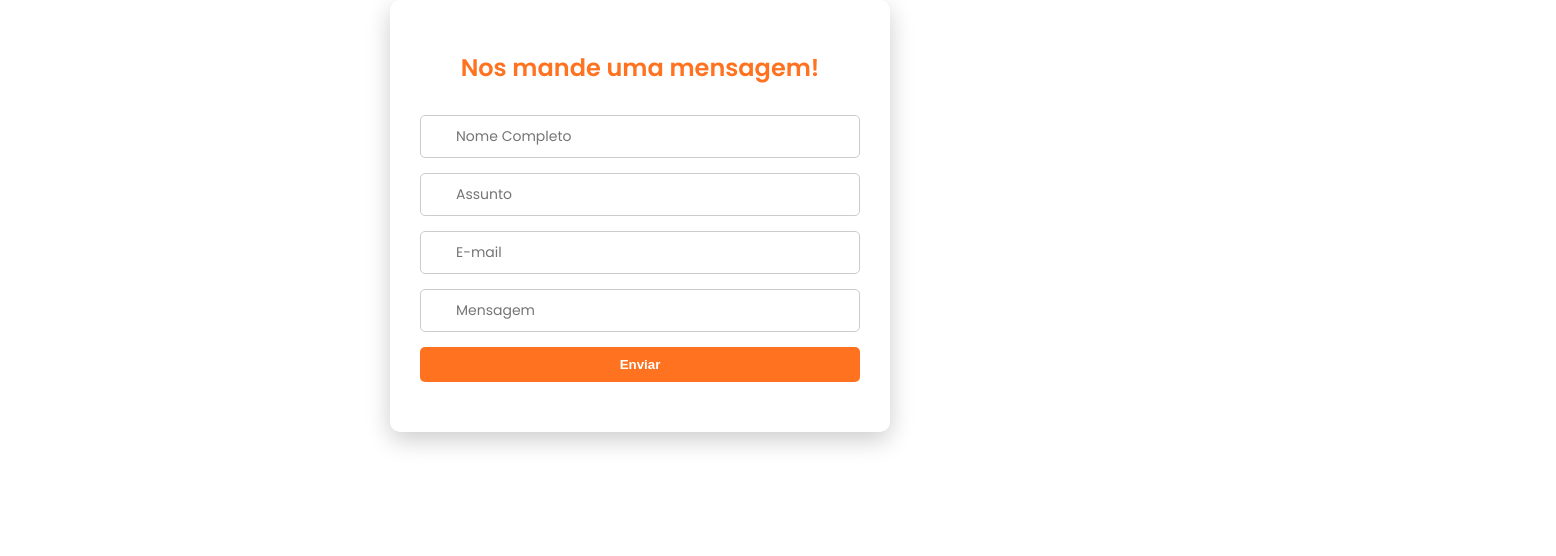
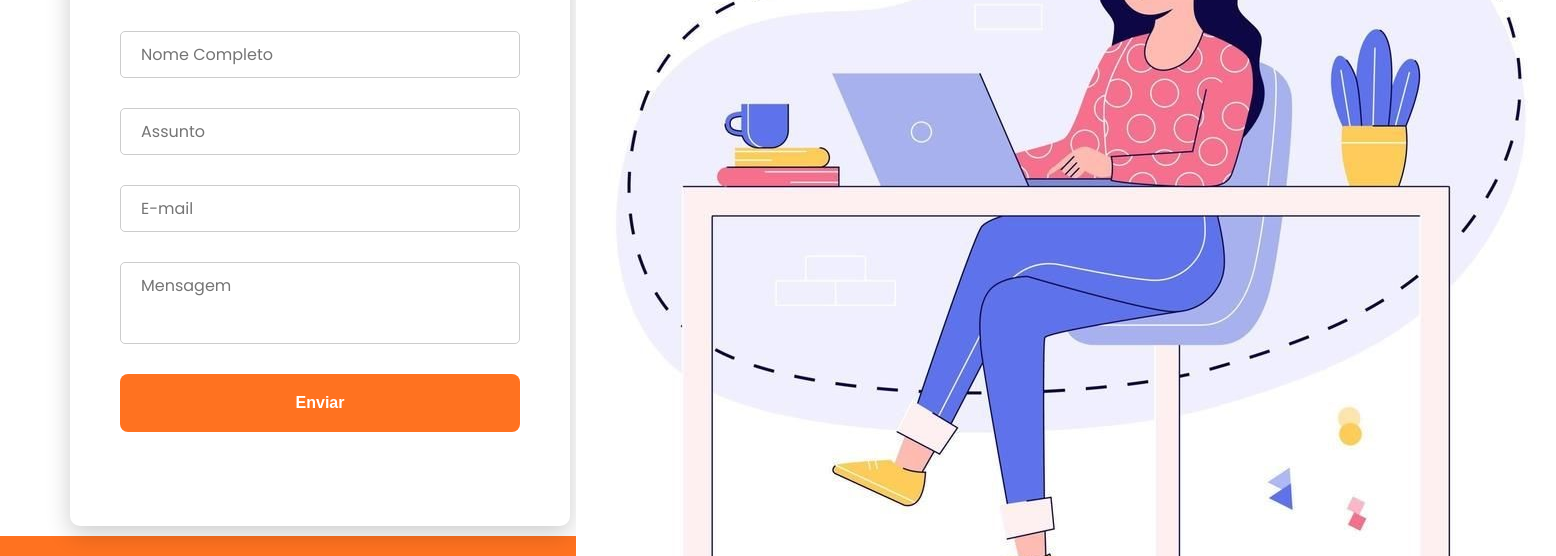
Before and after one commit to Akira-EXXE/Creativepik, a website: page public/Pages/Contato.html in a window 1280 px wide. Shown: the part 396-952 px from the top of the page, 1556 px wide, since content can reach past the window. Drawn offline with Linux system fonts and the light colour scheme; files whose address does not match are found by name.

Commit message:
Contato Ajustes

```diff
--- a/public/Pages/Contato.html
+++ b/public/Pages/Contato.html
@@ -23,7 +23,7 @@
         </div>
 
         <ul class="nav-list">
-          <li><a href="#">Explorar</a></li>
+          <li><a href="../index.html">Explorar</a></li>
           <li><a href="#">Direitos Autorais</a></li>
           <li><a href="Sobre.html">Sobre</a></li>
           <li><a href="#">Contato</a></li>
@@ -41,10 +41,10 @@
     </div>
 
     <ul class="nav-list">
-      <li><a href="#">Explorar</a></li>
+      <li><a href="../index.html">Explorar</a></li>
       <li><a href="#">Direitos Autorais</a></li>
-      <li><a href="#">Sobre</a></li>
-      <li><a href="#">Contato</a></li>
+      <li><a href="Sobre.html">Sobre</a></li>
+      <li><a href="Contato.html">Contato</a></li>
       <li><a href="#">Carregar</a></li>
       <li><a href="#">Perfil</a></li>
       <li><a href="logout.html">Sair</a></li>
@@ -65,25 +65,30 @@
 <div class="contato-container">
     <div class="contato-wrapper">
 
-        <form class="form contato-form">
+        <form class="contato-form">
             <h2 class="contato-h2">Nos mande uma mensagem!</h2>
-        <div class="input-group">
-             <input type="text" placeholder="Nome Completo" required>
+        <div class="input-contato">
+             <input class="input-text" type="text" placeholder="Nome Completo" required>
         </div>
-          <div class="input-group">
-             <input type="text" placeholder="Assunto" required>
+          <div class="input-contato">
+             <input class="input-text" type="text" placeholder="Assunto" required>
         </div>
-        <div class="input-group">
-             <input type="email" placeholder="E-mail" required>
+        <div class="input-contato">
+             <input class="input-text" type="email" placeholder="E-mail" required>
         </div>
-        <div class="input-group">
-             <input class="input-bigtext" type="text" placeholder="Mensagem" required>
+        <div class="input-contato">
+             <input class="input-text input-bigtext" type="text" placeholder="Mensagem" required>
         </div>
          <button type="submit" class="contato-btn">Enviar</button>
         </form>
 
     </div>
+
+    <div class="image-contato">
+  <img src="../assets/img/contato.jpg" alt="">
+    </div>
 </div>
+
 
 
 
--- a/public/assets/css/style.css
+++ b/public/assets/css/style.css
@@ -235,7 +235,7 @@ nav {
 /* CONTATO */
 .contato-container{
   width: 100%;
-  min-height: 100vh;
+  min-height: 90vh;
   display: flex;
   justify-content: center;
   align-items: center;
@@ -243,12 +243,22 @@ nav {
   font-family: 'Poppins', sans-serif;
 }
 
+.image-contato{
+  width: 10%;
+  margin-bottom: 42px;
+  position: absolute;
+  display: block;
+
+}
+
 .contato-wrapper{
   background: #ffffff;
   border-radius: 10px;
   width: 500px;
+  height: 700px;
+  margin-right: 50%;
   box-shadow: 0 8px 25px rgba(0,0,0,0.2);
-  padding: 50px 30px;
+  padding: 70px 50px;
   position: relative;
   overflow: hidden;
 }
@@ -257,29 +267,50 @@ nav {
   text-align: center;
   color: #ff7220;
   margin-bottom: 15px;
-  font-weight: 700;
+  font-size: 30px;
 }
 
 .contato-btn{
-    background: #ff7220;
+  background: #ff7220;
   color: #ffffff;
   border: none;
-  padding: 10px;
-  border-radius: 5px;
+
+  padding: 20px;
+  border-radius: 8px;
   font-weight: 600;
+  font-size: 16px;
   cursor: pointer;
   transition: 0.3s;
+
+}
+.input-contato{
+ position: relative;
+  width: 100%;
 }
 
-.input-bigtext{
- width: 300px;
-  padding: 40px;
+.contato-form{
+    display: flex;
+  flex-direction: column;
+  gap: 30px;
+  transition: opacity 0.3s ease, transform 0.3s ease;
+}
+
+.input-text{
+  width: 100%;
+  padding: 10px 10px 10px 20px;
   border: 1px solid #ccc;
   border-radius: 5px;
   outline: none;
   box-sizing: border-box;
   font-family: 'Poppins', sans-serif;
-  font-size: 14px;
+  font-size: 16px;
+}
+.input-contato input:focus {
+  border-color: #ff7220;
+}
+
+.input-bigtext{
+padding: 10px 10px 45px 20px;
 }
 
 
--- a/public/assets/js/scroll.js
+++ b/public/assets/js/scroll.js
@@ -3,21 +3,20 @@ const buttons = document.querySelectorAll('.manual-btn');
 const totalSlides = buttons.length;
 let currentIndex = 0;
 let autoplayTimer = null;
-let idleTime = 3000; // 3 segundos sem interação para começar autoplay
+let idleTime = 5000;
 
-// Função para mostrar slide
 function showSlide(index) {
   slides.style.transform = `translateX(-${index * (100 / totalSlides)}%)`;
   currentIndex = index;
 }
 
-// Função de autoplay
+
 function startAutoplay() {
   stopAutoplay();
   autoplayTimer = setInterval(() => {
     currentIndex = (currentIndex + 1) % totalSlides;
     showSlide(currentIndex);
-  }, 2000); // muda a cada 2s
+  }, 5000);
 }
 
 function stopAutoplay() {
```
Also changed, not shown: public/assets/img/contato.jpg (added).
